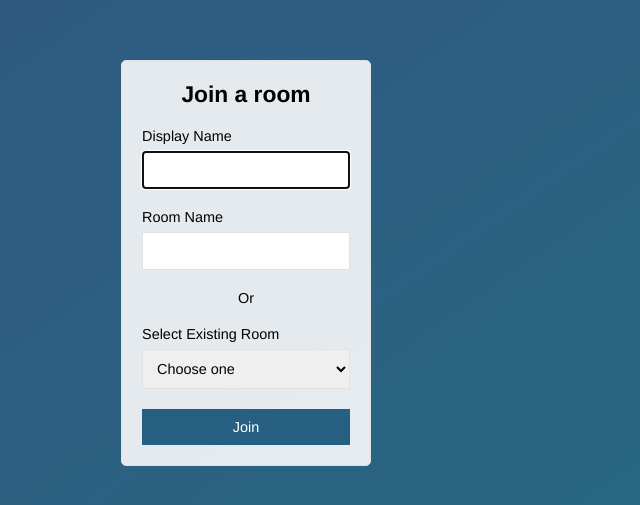
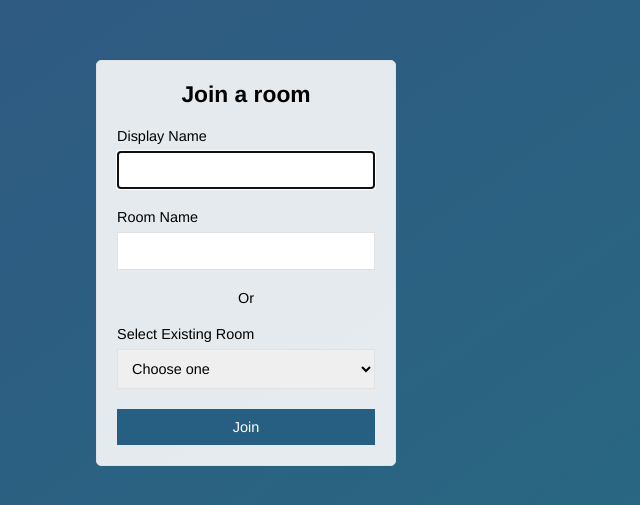
Before and after one commit to aaronjrenfroe/node-sockets-chat-app, a website: page public/index.html in a window 1280 px wide. Shown: the part 137-642 px from the top of the page, without its empty margins (394-1034 px from the left). Drawn offline with nearby package versions, Linux system fonts and the light colour scheme; no server answers.

Commit message:
Forgot to save before pushing- Contains CSS Fixes

```diff
--- a/public/css/styles.css
+++ b/public/css/styles.css
@@ -66,7 +66,7 @@ button:disabled {
   border-radius: 5px;
   padding: 0px 20px;
   margin: 20px;
-  width: 250px;
+  width: 300px;
 }
 
 .form-field {
--- a/public/index.html
+++ b/public/index.html
@@ -24,7 +24,7 @@
         <p align="center"> Or</p>
         <div class="form-field">
           <label>Select Existing Room</label>
-          <select id="selectBox" name ="selectBox">
+          <select name ="selectBox">
             <option value ="default"> Choose one </option>
           </select>
       </div>
--- a/public/js/index.js
+++ b/public/js/index.js
@@ -2,7 +2,7 @@ let socket = io();
 
 socket.emit('get-room-list', null,(roomList) => {
   jQuery.each(roomList, (_, value) => {
-    jQuery('#selectBox')
+    jQuery('[name=selectBox]')
         .append($("<option></option>")
         .attr("value",value)
         .text(value));
```
